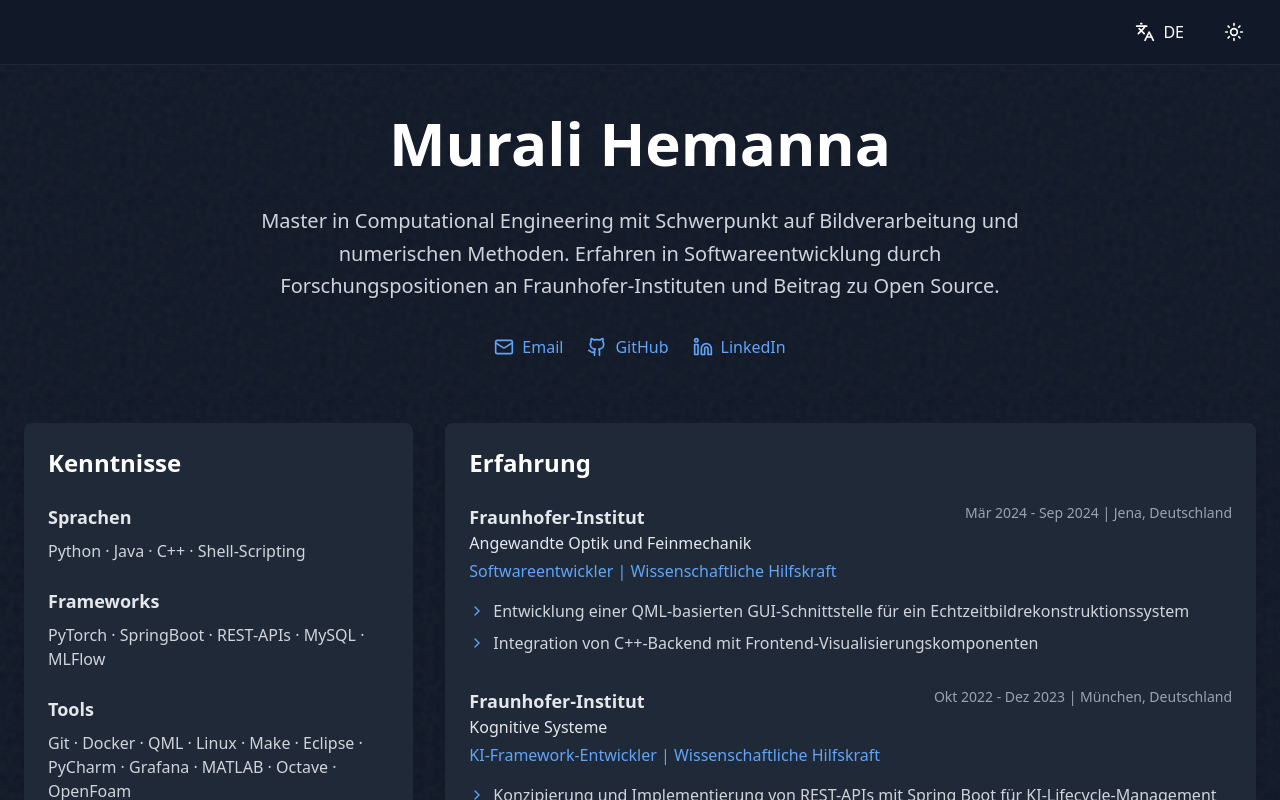
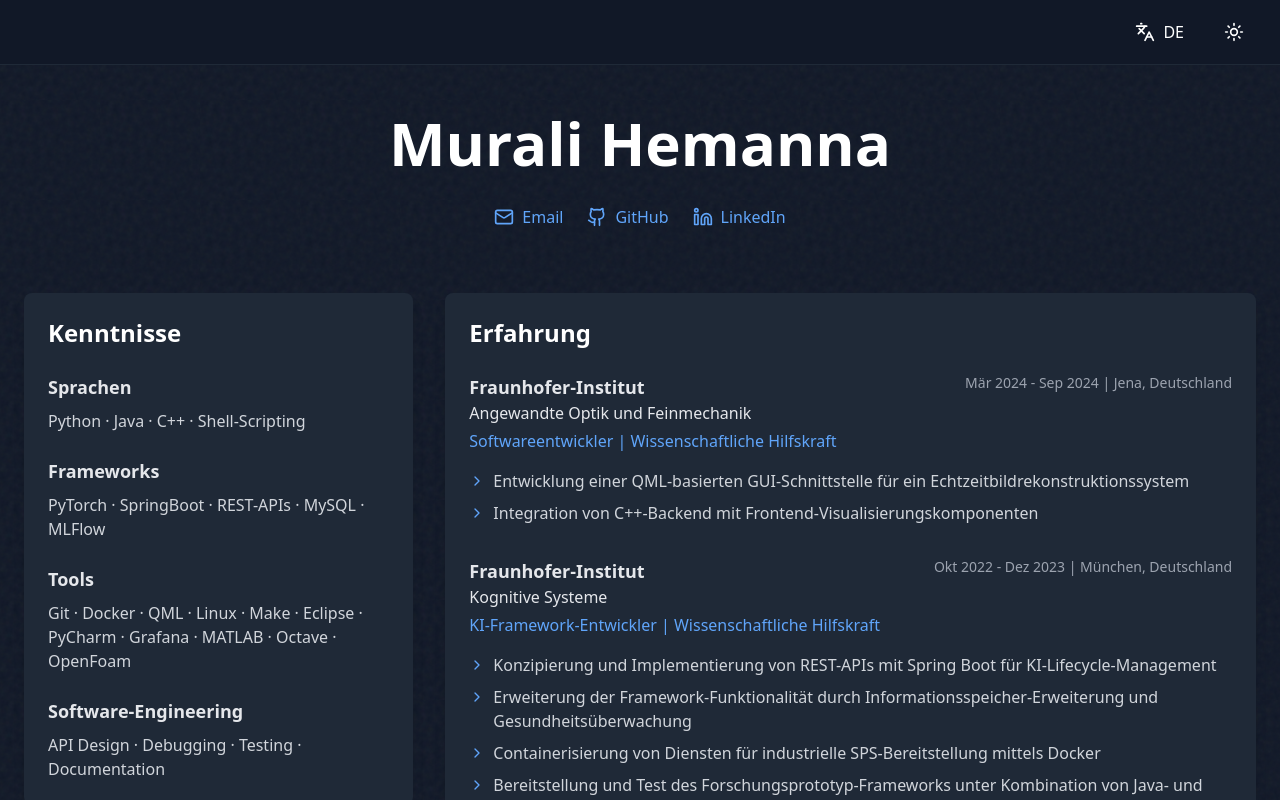
Before and after one commit to murali-kri5hna/murali-kri5hna.github.io, a React (Vite) app: page / in a window 1280 px wide. Shown: the top 800 px of the page. Built offline with nearby package versions, Linux system fonts and the light colour scheme.

Commit message:
Update CVPortfolio.jsx

```diff
--- a/src/components/CVPortfolio.jsx
+++ b/src/components/CVPortfolio.jsx
@@ -284,7 +284,7 @@ const Portfolio = () => {
 
   const content = {
     en: {
-      description: "Master's in Computational Engineering with focus on image processing and numerical methods. Skilled in software development through research positions at Fraunhofer Institutes and contribution to open source.",
+      description: "",
       skills: {
         title: "Skills",
         programming: {
@@ -398,7 +398,7 @@ const Portfolio = () => {
       }
     },
     de: {
-      description: "Master in Computational Engineering mit Schwerpunkt auf Bildverarbeitung und numerischen Methoden. Erfahren in Softwareentwicklung durch Forschungspositionen an Fraunhofer-Instituten und Beitrag zu Open Source.",
+      description: "",
       skills: {
         title: "Kenntnisse",
         programming: {
```
